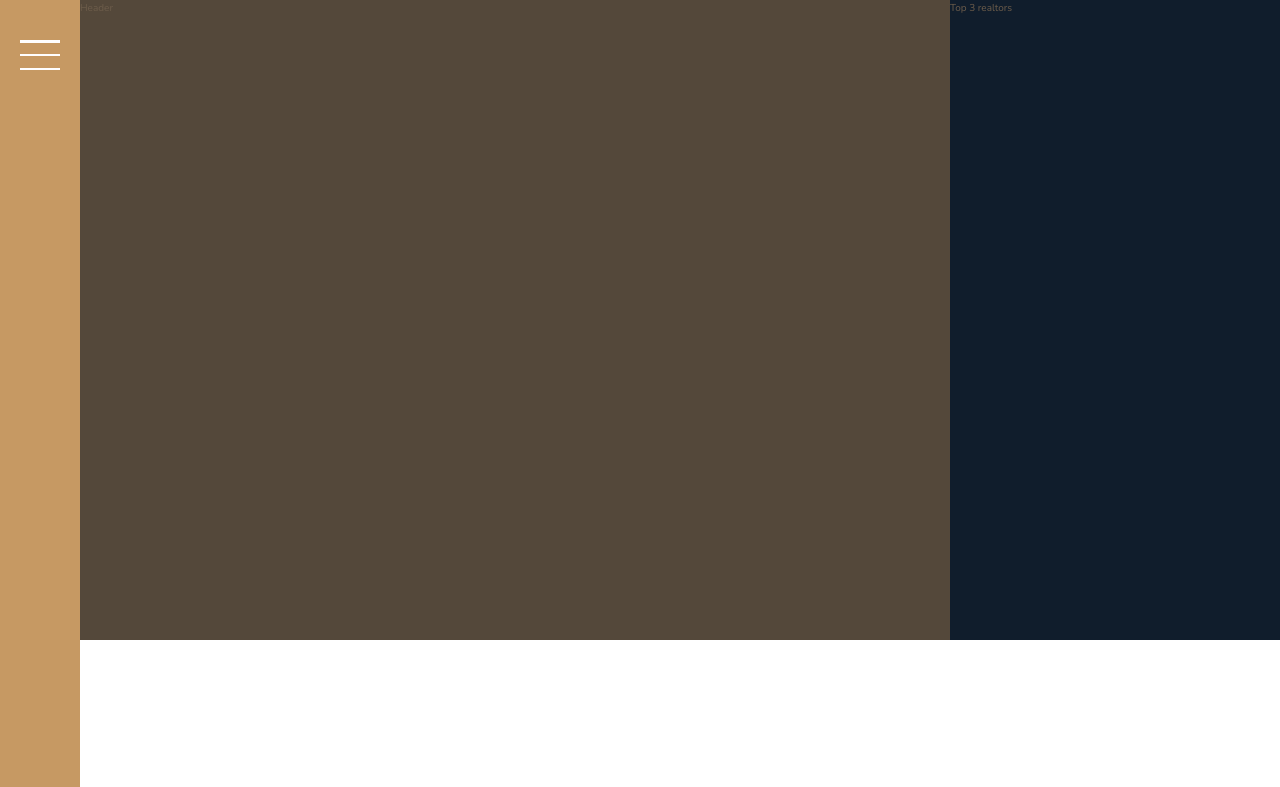
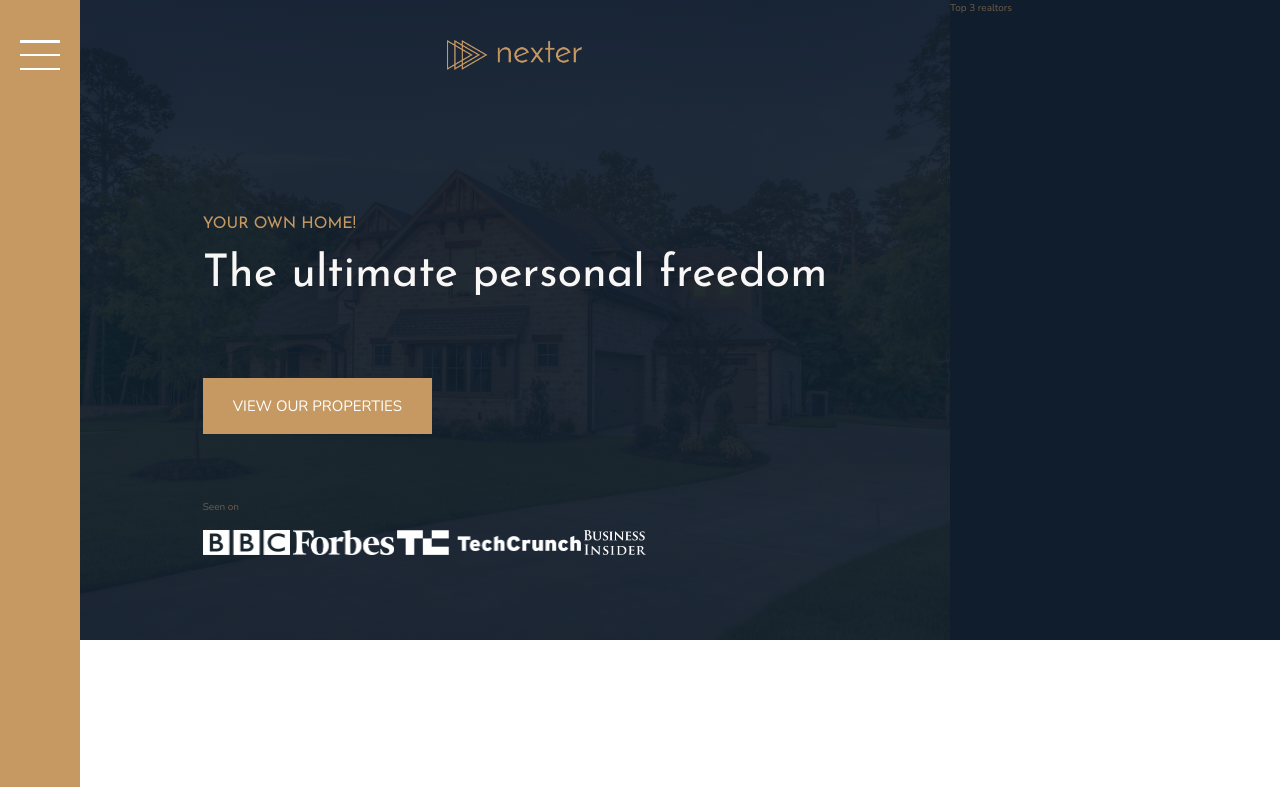
Before and after one commit to AustinWang0120/nexter-grid-site, a website: page index.html in a window 1280 px wide. Shown: the top 787 px of the page. Drawn offline with nearby package versions, Linux system fonts and the light colour scheme.

Commit message:
Build the header - part 1

```diff
--- a/index.html
+++ b/index.html
@@ -24,7 +24,19 @@
 			</div>
 		</div>
 
-		<header class="header">Header</header>
+		<header class="header">
+			<img src="img/logo.png" alt="Nexter logo" class="header__logo" />
+			<h3 class="heading-3">Your own home!</h3>
+			<h1 class="heading-1">The ultimate personal freedom</h1>
+			<button class="header__btn btn">View our properties</button>
+			<div class="header__seenon-text">Seen on</div>
+			<div class="header__seenon-logos">
+				<img src="img/logo-bbc.png" alt="Seen on logo 1" />
+				<img src="img/logo-forbes.png" alt="Seen on logo 2" />
+				<img src="img/logo-techcrunch.png" alt="Seen on logo 3" />
+				<img src="img/logo-bi.png" alt="Seen on logo 4" />
+			</div>
+		</header>
 
 		<div class="realtors">Top 3 realtors</div>
 
--- a/sass/_header.scss
+++ b/sass/_header.scss
@@ -1,5 +1,38 @@
 .header {
 	background-color: $color-grey-dark-1;
+	background-image: linear-gradient(
+			rgba($color-secondary, 0.93),
+			rgba($color-secondary, 0.93)
+		),
+		url(../img/hero.jpeg);
+	background-size: cover;
+	background-position: center;
+	padding: 4rem 8rem 8rem;
 
 	grid-column: full-start / col-end 6;
+
+	display: grid;
+	grid-template-columns: max-content;
+	grid-template-rows: 1fr min-content 6rem 1fr;
+	grid-row-gap: 1.5rem;
+	justify-content: center;
+
+	&__logo {
+		height: 3rem;
+		justify-self: center;
+	}
+
+	&__btn {
+		align-self: center;
+		justify-self: start;
+	}
+
+	&__seenon-text {
+	}
+
+	&__seenon-logos {
+		img {
+			height: 2.5rem;
+		}
+	}
 }
--- a/sass/_typography.scss
+++ b/sass/_typography.scss
@@ -5,6 +5,9 @@
 
 .heading-1 {
 	@extend %heading;
+	font-size: 4.5rem;
+	color: $color-grey-light-1;
+	line-height: 1;
 }
 
 .heading-2 {
```
Also changed, not shown: css/style.css.
